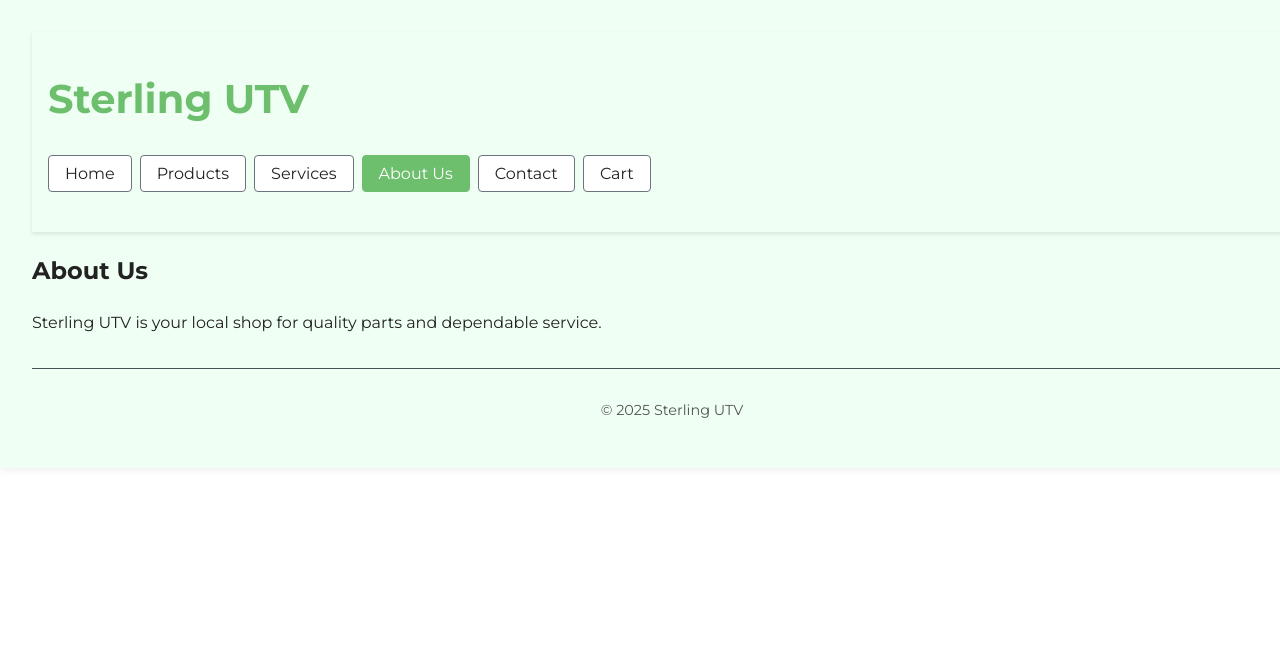
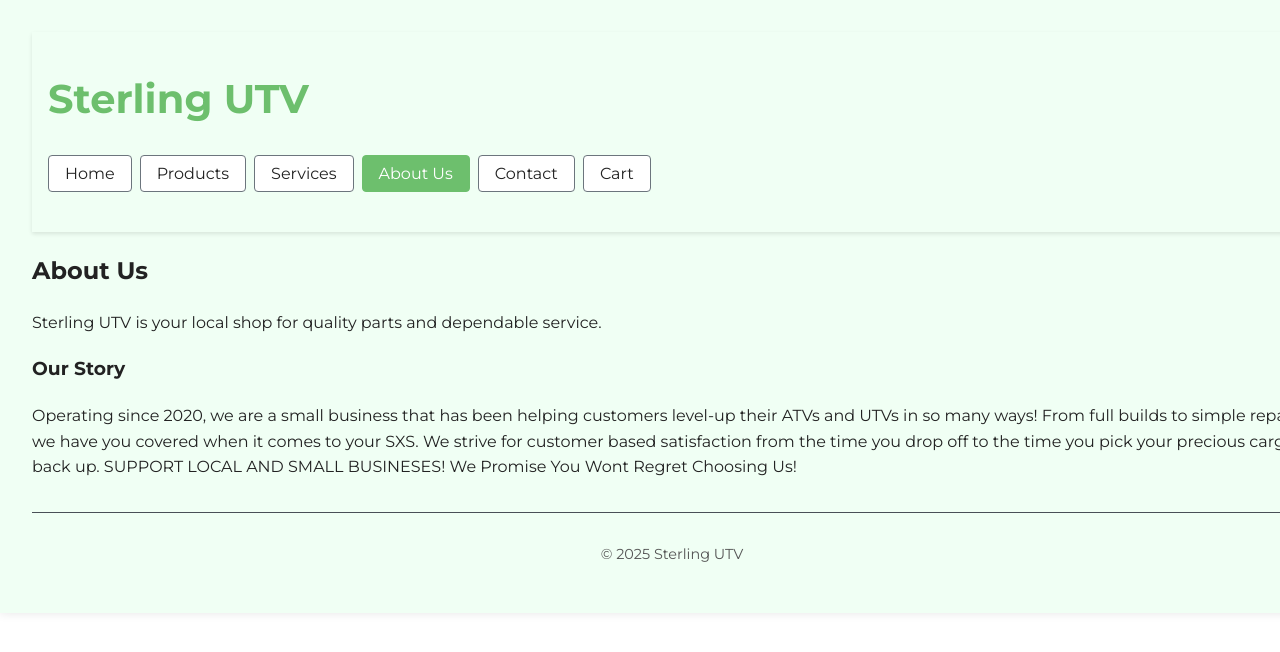
Before and after one commit to nicktull/Sterling-UTV, a React (Vite) app in the folder frontend/: page / in a window 1280 px wide. Both pictures are taken after a click on the button "About Us". Shown: the top 652 px of the page. Built offline with nearby package versions, Linux system fonts and the light colour scheme.

Commit message:
Update about page with company story

```diff
--- a/frontend/src/pages/About.jsx
+++ b/frontend/src/pages/About.jsx
@@ -3,6 +3,15 @@ export default function About() {
     <section>
       <h2>About Us</h2>
       <p>Sterling UTV is your local shop for quality parts and dependable service.</p>
+      <h3>Our Story</h3>
+      <p>
+        Operating since 2020, we are a small business that has been helping
+        customers level-up their ATVs and UTVs in so many ways! From full builds
+        to simple repairs, we have you covered when it comes to your SXS. We
+        strive for customer based satisfaction from the time you drop off to the
+        time you pick your precious cargo back up. SUPPORT LOCAL AND SMALL
+        BUSINESES! We Promise You Wont Regret Choosing Us!
+      </p>
     </section>
   );
 }
```
